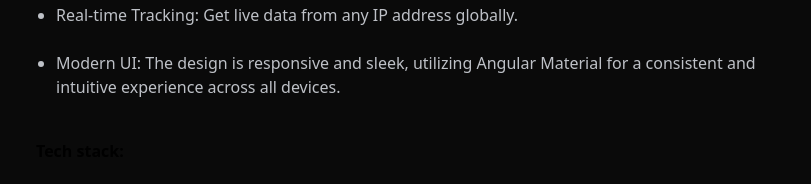
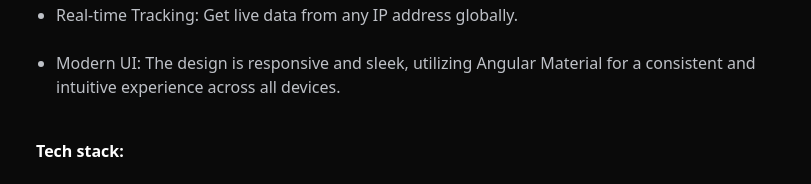
Before and after one commit to EduardoHidalgo10/eduardohportfolio, an Astro site: page / in a window 1280 px wide. Shown: the part 2020-2204 px from the top of the page, without its empty margins (234-1045 px from the left). Built offline with nearby package versions, Linux system fonts and the light colour scheme; Astro itself is replaced by a stand-in of ours.

Commit message:
Update Projects.astro
text-white on project

```diff
--- a/src/components/Projects.astro
+++ b/src/components/Projects.astro
@@ -112,7 +112,7 @@ const projects = [
                         ))}
                     </ul>
                 )}
-                <p class="text-1xl mb-3 font-bold">Tech stack:</p>
+                <p class="text-1xl mb-3 font-bold text-white">Tech stack:</p>
                 <ul class="flex gap-x-2 flex-row mb-2 flex-wrap md:mt-6 text-white">
                     {tags.map((tag) => (
                         <li>
```
